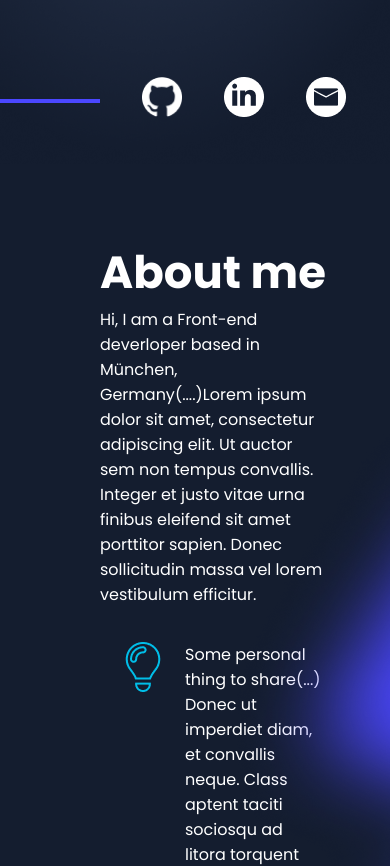
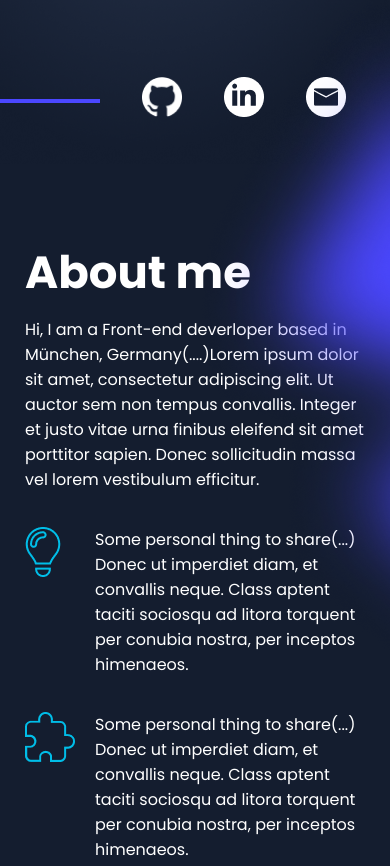
Before and after one commit to tobiastermer/myportfolio, an Angular app: page / in a window 390 px wide. Shown: the part 680-1546 px from the top of the page. Built offline with nearby package versions, Linux system fonts and the light colour scheme.

Commit message:
about me responsive

```diff
--- a/src/app/main-content/about-me/about-me.component.html
+++ b/src/app/main-content/about-me/about-me.component.html
@@ -27,11 +27,12 @@
             </div>
         </div>
     </div>
-    <div class="about-me-image-container">
-        <img class="portrait mobile-hidden" src="../../../assets/img/portrait2.png" alt="">
-        <img class="shadow" src="../../../assets/img/shadow2.png" alt="">
-        <div class="horicontal-lign mobile-hidden"></div>
+    <div class="about-me-image-container mobile-hidden">
+        <img class="portrait" src="../../../assets/img/portrait2.png" alt="">
+        <div class="horicontal-lign"></div>
     </div>
+
+    <img class="shadow" src="../../../assets/img/shadow2.png" alt="">
 
 
 </section>
--- a/src/app/main-content/about-me/about-me.component.scss
+++ b/src/app/main-content/about-me/about-me.component.scss
@@ -1,18 +1,18 @@
 @import '../../../styles.scss';
 
 section {
-    width: calc(100vw - $padding_side - 0);
     display: flex;
     justify-content: space-between;
     gap: 150px;
     padding: 100px 0 100px $padding_side;
-    // height: calc(100vh - 135px);
-    overflow: hidden;
+    align-items: flex-start;
+    position: relative;
 }
 
 .about-me-content-container {
     display: flex;
     flex-direction: column;
+    gap: 10px;
 
     .about-me-content {
         display: flex;
@@ -42,7 +42,6 @@ section {
     padding-top: 54px;
     display: flex;
     align-items: center;
-    position: relative;
 
     .portrait {
         height: 453px;
@@ -55,14 +54,120 @@ section {
 
     .horicontal-lign {
         width: calc($padding_side + $padding_side);
-        height: 4px;
-        border: 0;
         background-color: $light_blue;
         z-index: 1;
     }
 
+}
+
+.shadow {
+    position: absolute;
+    right: -300px;
+    top: -100px;
+    z-index: 11;
+}
+
+@media (max-width: $wide-breakpoint) {
+
+    section {
+        gap: 80px;
+    }
+
+    .about-me-image-container {
+
+        .portrait {
+            height: 320px;
+            width: 320px;
+        }
+
+        .horicontal-lign {
+            width: $padding_side;
+            min-width: $padding_side;
+        }
+
+    }
+
     .shadow {
         position: absolute;
-        right: -300px;
+        right: -350px;
+        top: -150px;
+    }
+
+}
+
+@media (max-width: $wide-breakpoint) {
+
+    section {
+        gap: 100px;
+    }
+
+    .about-me-image-container {
+
+        .portrait {
+            height: 320px;
+            width: 320px;
+        }
+
+        .horicontal-lign {
+            width: $padding_side;
+            min-width: $padding_side;
+        }
+
+    }
+
+}
+
+@media (max-width: 1150px) {
+
+    section {
+        gap: 65px;
+    }
+
+    .about-me-image-container {
+
+        .portrait {
+            height: 280px;
+            width: 280px;
+        }
+
+    }
+
+}
+
+@media (max-width: $tablet-breakpoint) {
+
+    section {
+        padding-left: calc($padding_side / 2);
+        padding-right: calc($padding_side / 2);
+    }
+
+    .about-me-content-container {
+        .about-me-content {
+            .content-child {
+                .icon-container {
+                    min-width: 70px;
+                    text-align: left;
+                }
+            }
+        }
+    }
+
+}
+
+@media (max-width: 480px) {
+    .about-me-content-container {
+
+        h2 {
+            font-size: 45px;
+        }
     }
 }
+
+@media (max-width: $mobile-breakpoint) {
+
+    section {
+        padding-left: calc($padding_side / 4);
+        padding-right: calc($padding_side / 4);
+    }
+
+}
--- a/src/app/main-content/landing/landing.component.scss
+++ b/src/app/main-content/landing/landing.component.scss
@@ -5,7 +5,7 @@ section {
     justify-content: space-between;
     padding: 0 $padding_side 0 $padding_side;
     height: calc(100vh - 135px);
-    overflow-x: hidden;
+    overflow: hidden;
 }
 
 .shadow {
@@ -150,7 +150,11 @@ section {
     }
 }
 
-@media (max-width: 1280px) {
+@media (max-width: $wide_breakpoint) {
+
+    section {
+        padding: 0 0 0 0;
+    }
 
     .portrait {
 
@@ -162,7 +166,7 @@ section {
 }
 
 
-@media (max-width: 900px) {
+@media (max-width: $tablet_breakpoint) {
 
     .portrait {
         width: calc(100% - $padding_side_double);
--- a/src/app/main-content/skills/skill/skill.component.scss
+++ b/src/app/main-content/skills/skill/skill.component.scss
@@ -38,13 +38,7 @@
     }
 }
 
-@media (max-width: $tablet-breakpoint) {
-    .icon-child {
-        .icon {
-            height: 50px;
-        }
-    }
-}
+@media (max-width: $tablet-breakpoint) {}
 
 @media (max-width: $mobile-breakpoint) {
     .icon-child {
--- a/src/app/main-content/skills/skills.component.scss
+++ b/src/app/main-content/skills/skills.component.scss
@@ -105,8 +105,6 @@ section {
 
     }
 
-
-
 }
 
 @media (max-width: $mobile-breakpoint) {
```
